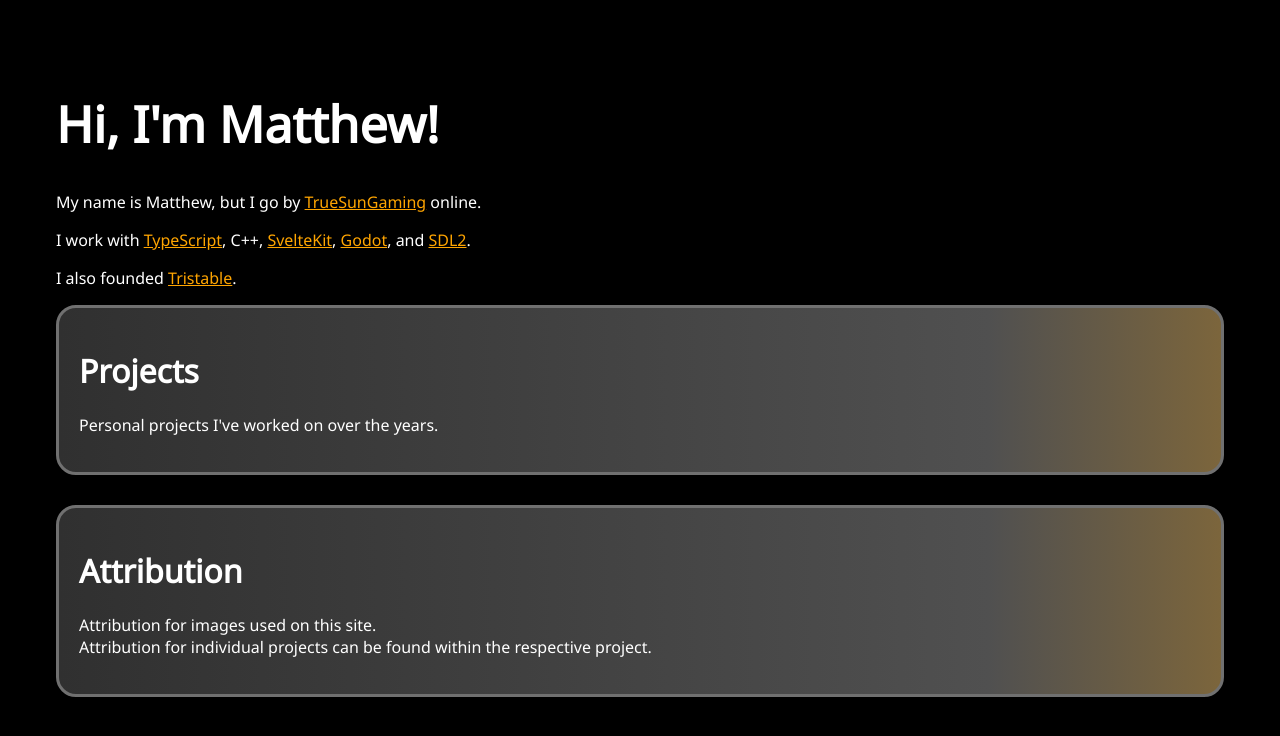
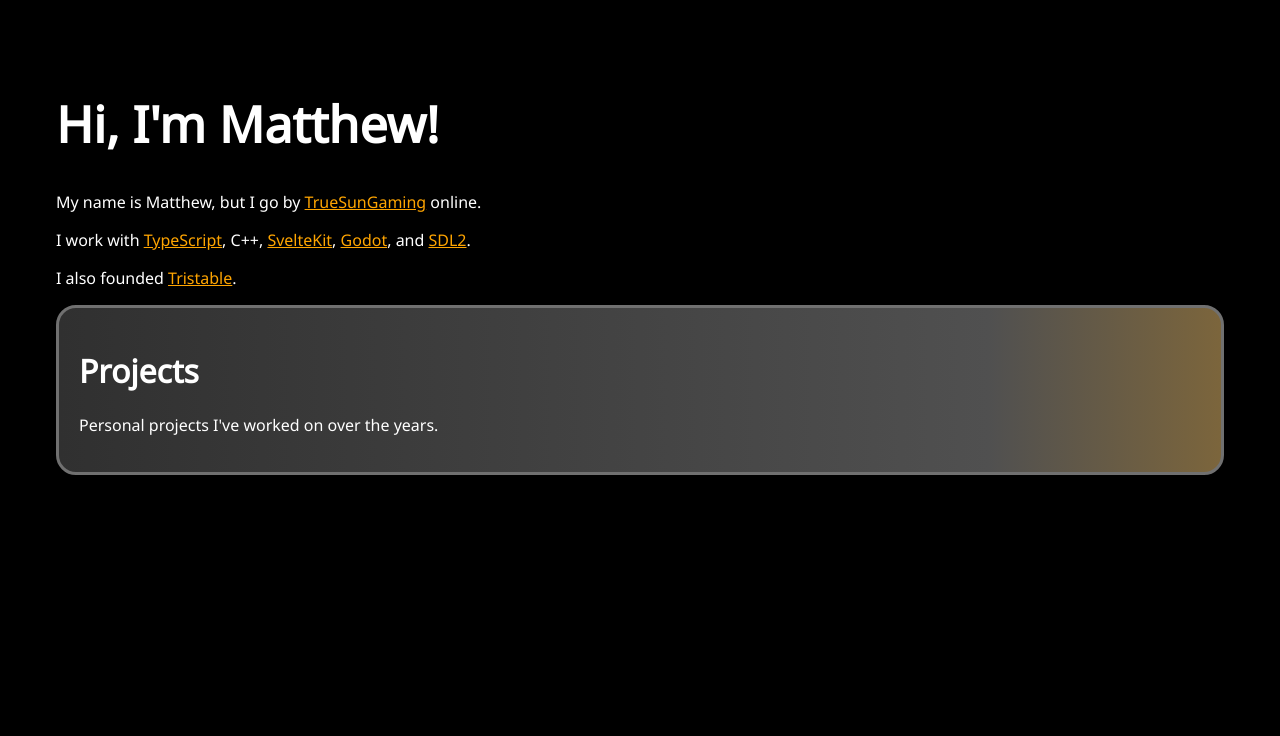
Before and after one commit to TrueSunGaming/truesungaming.github.io, a SvelteKit app: page / in a window 1280 px wide. Shown: the top 736 px of the page. Built offline with nearby package versions, Linux system fonts and the light colour scheme.

Commit message:
move attribution link to projects page

```diff
--- a/src/routes/+page.svelte
+++ b/src/routes/+page.svelte
@@ -41,14 +41,6 @@
         <span slot="title">Projects</span>
         <span slot="description">Personal projects I've worked on over the years.</span>
     </HomepageButton>
-    <HomepageButton href="/attribution">
-        <span slot="title">Attribution</span>
-        <span slot="description">
-            Attribution for images used on this site.
-            <br>
-            Attribution for individual projects can be found within the respective project.
-        </span>
-    </HomepageButton>
 </div>
 
 <style lang="scss">
--- a/src/routes/projects/+page.svelte
+++ b/src/routes/projects/+page.svelte
@@ -75,6 +75,8 @@
 </select>
 
 <hr>
+
+<a href="/attribution">Language Logo Attribution</a>
 
 {#each sortedData as i, idx (idx)}
     <section>
```
